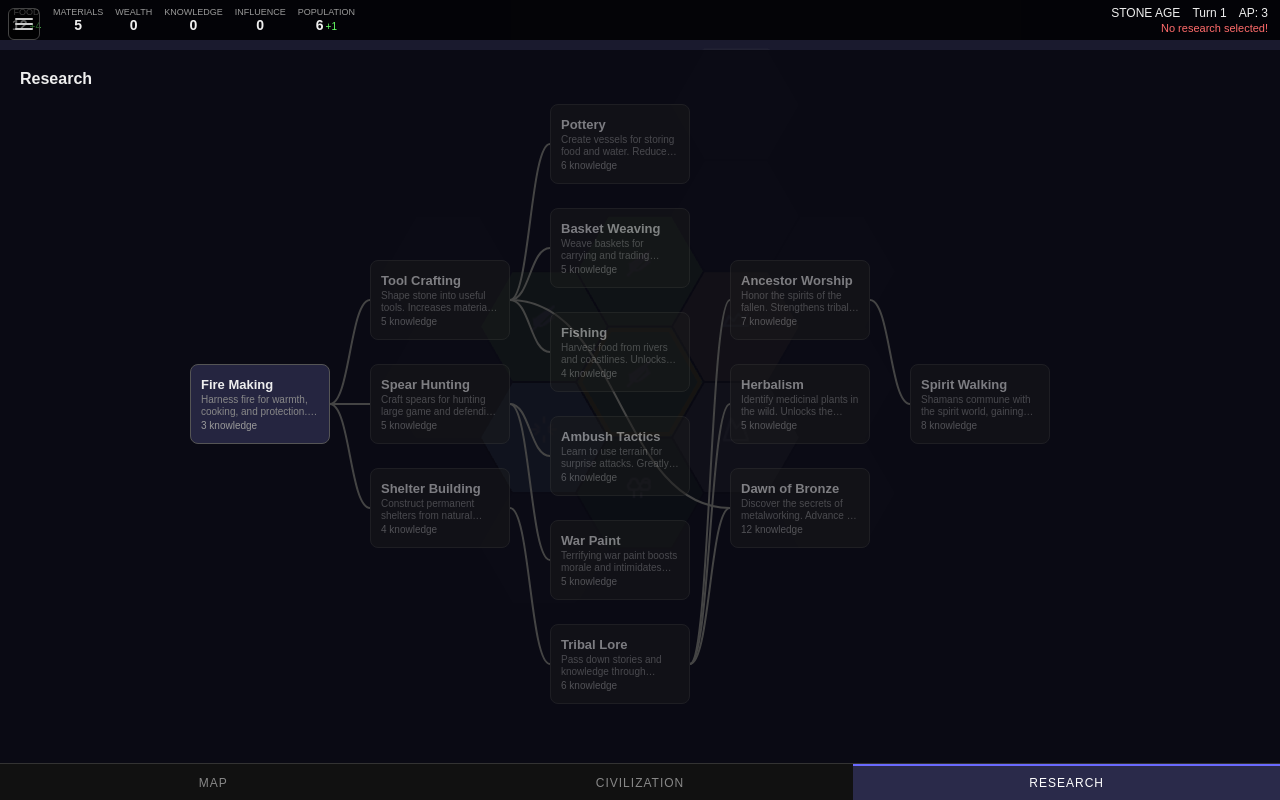
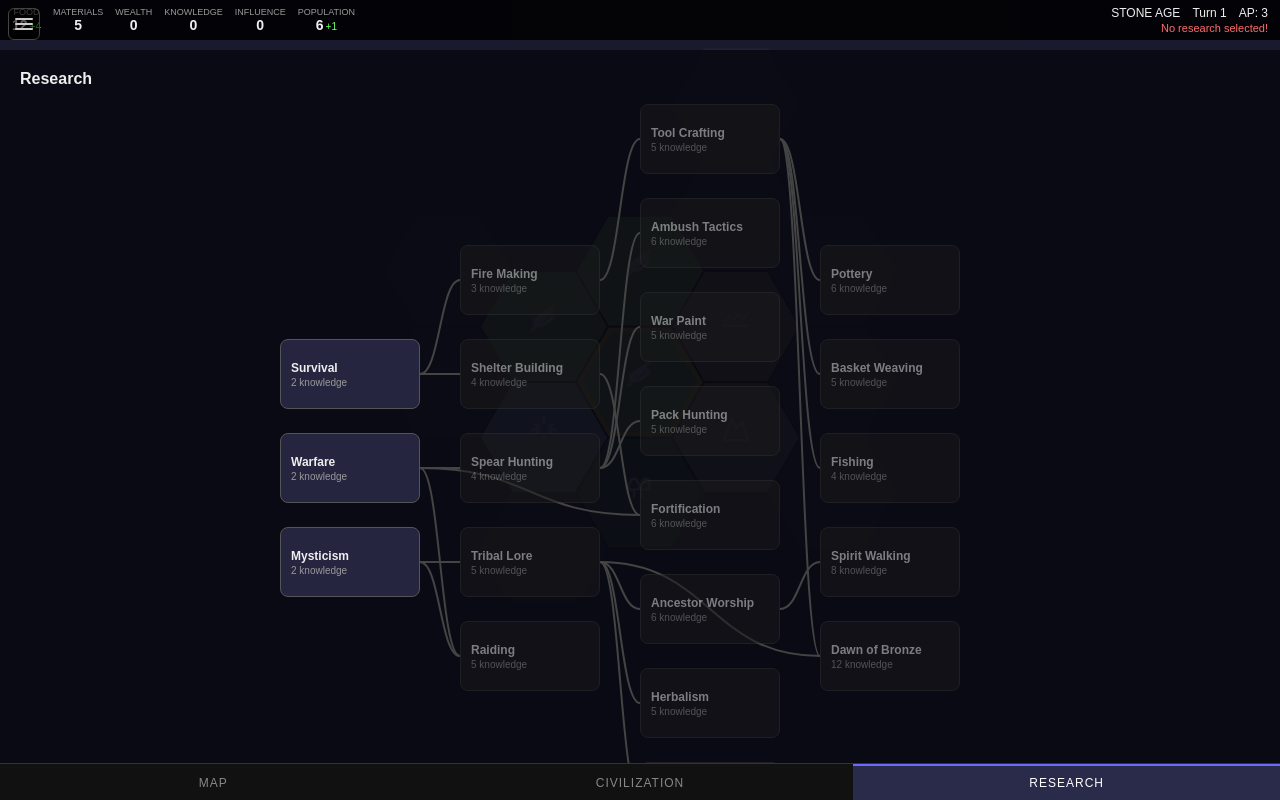
Before and after one commit to bitnook-cc/lithos, a React (Vite) app: page / in a window 1280 px wide. Both pictures are taken after a click on the element "No research selected!". Built offline with nearby package versions, Linux system fonts and the light colour scheme.

Commit message:
feat: parallel tech trees (3 roots), expandable tech details with effects list and research button

```diff
--- a/src/data/techs/stoneAge.ts
+++ b/src/data/techs/stoneAge.ts
@@ -2,24 +2,30 @@ import { TechNode } from '@/types/game';
 
 export function stoneAgeTechs(): TechNode[] {
   return [
-    // Root
+    // ══════════════════════════════
+    // SURVIVAL TREE (root: Survival)
+    // ══════════════════════════════
+    {
+      id: 'survival', name: 'Survival',
+      description: 'Basic survival instincts. Learn to find food, water, and shelter in the wilderness.',
+      cost: 2, researched: false, requires: [],
+      effects: { resourceBonuses: { food: 1 } },
+    },
     {
       id: 'fire_making', name: 'Fire Making',
-      description: 'Harness fire for warmth, cooking, and protection. Unlocks advanced technologies.',
-      cost: 3, researched: false, requires: [],
+      description: 'Harness fire for warmth, cooking, and scaring off predators.',
+      cost: 3, researched: false, requires: ['survival'],
       effects: { resourceBonuses: { food: 1 } },
     },
-
-    // === Resources Branch ===
     {
       id: 'tool_crafting', name: 'Tool Crafting',
-      description: 'Shape stone into useful tools. Increases material output and enables construction.',
+      description: 'Shape stone and bone into useful tools. Increases material output.',
       cost: 5, researched: false, requires: ['fire_making'],
       effects: { resourceBonuses: { materials: 1 } },
     },
     {
       id: 'pottery', name: 'Pottery',
-      description: 'Create vessels for storing food and water. Reduces spoilage and increases food reserves.',
+      description: 'Create vessels for storing food and water. Reduces spoilage.',
       cost: 6, researched: false, requires: ['tool_crafting'],
       effects: { resourceBonuses: { food: 2 } },
     },
@@ -35,17 +41,31 @@ export function stoneAgeTechs(): TechNode[] {
       cost: 4, researched: false, requires: ['tool_crafting'],
       effects: { resourceBonuses: { food: 1 }, unlocksBuilding: 'fishing_dock' },
     },
+    {
+      id: 'shelter_building', name: 'Shelter Building',
+      description: 'Construct permanent shelters from natural materials.',
+      cost: 4, researched: false, requires: ['survival'],
+      effects: { unlocksBuilding: 'shelter' },
+    },
 
-    // === Military Branch ===
+    // ══════════════════════════════
+    // WARFARE TREE (root: Warfare)
+    // ══════════════════════════════
+    {
+      id: 'warfare', name: 'Warfare',
+      description: 'Organize your people for combat. Learn basic fighting techniques.',
+      cost: 2, researched: false, requires: [],
+      effects: { armyBonuses: { strength: 1 } },
+    },
     {
       id: 'spear_hunting', name: 'Spear Hunting',
-      description: 'Craft spears for hunting large game and defending the tribe. Your warriors grow stronger.',
-      cost: 5, researched: false, requires: ['fire_making'],
+      description: 'Craft spears for hunting large game and defending the tribe.',
+      cost: 4, researched: false, requires: ['warfare'],
       effects: { armyBonuses: { strength: 2 }, resourceBonuses: { food: 1 } },
     },
     {
       id: 'ambush_tactics', name: 'Ambush Tactics',
-      description: 'Learn to use terrain for surprise attacks. Greatly improves stealth in combat.',
+      description: 'Use terrain for surprise attacks. Greatly improves stealth.',
       cost: 6, researched: false, requires: ['spear_hunting'],
       effects: { armyBonuses: { stealth: 3 } },
     },
@@ -55,24 +75,39 @@ export function stoneAgeTechs(): TechNode[] {
       cost: 5, researched: false, requires: ['spear_hunting'],
       effects: { armyBonuses: { morale: 3 }, addsCivTag: 'Painted Warriors' },
     },
+    {
+      id: 'pack_hunting', name: 'Pack Hunting',
+      description: 'Coordinate group hunts for larger prey. Strength in numbers.',
+      cost: 5, researched: false, requires: ['spear_hunting'],
+      effects: { armyBonuses: { numbers: 3 }, resourceBonuses: { food: 1 } },
+    },
+    // Crossover: requires warfare + shelter
+    {
+      id: 'fortification', name: 'Fortification',
+      description: 'Combine shelter-building with military knowledge to create defensive positions.',
+      cost: 6, researched: false, requires: ['warfare', 'shelter_building'],
+      effects: { armyBonuses: { toughness: 3 }, unlocksBuilding: 'hill_fort' },
+    },
 
-    // === Philosophy Branch ===
+    // ══════════════════════════════
+    // MYSTICISM TREE (root: Mysticism)
+    // ══════════════════════════════
     {
-      id: 'shelter_building', name: 'Shelter Building',
-      description: 'Construct permanent shelters from natural materials. Protects your people from the elements.',
-      cost: 4, researched: false, requires: ['fire_making'],
-      effects: { unlocksBuilding: 'shelter' },
+      id: 'mysticism', name: 'Mysticism',
+      description: 'Contemplate the mysteries of the natural world. Begin to ask why.',
+      cost: 2, researched: false, requires: [],
+      effects: { resourceBonuses: { knowledge: 1 } },
     },
     {
       id: 'tribal_lore', name: 'Tribal Lore',
-      description: 'Pass down stories and knowledge through generations. Your people gain cultural identity.',
-      cost: 6, researched: false, requires: ['shelter_building'],
+      description: 'Pass down stories and knowledge through generations.',
+      cost: 5, researched: false, requires: ['mysticism'],
       effects: { addsCivTag: 'Oral Tradition', resourceBonuses: { knowledge: 1 } },
     },
     {
       id: 'ancestor_worship', name: 'Ancestor Worship',
-      description: 'Honor the spirits of the fallen. Strengthens tribal bonds and boosts morale.',
-      cost: 7, researched: false, requires: ['tribal_lore'],
+      description: 'Honor the spirits of the fallen. Strengthens tribal bonds.',
+      cost: 6, researched: false, requires: ['tribal_lore'],
       effects: { armyBonuses: { morale: 2 }, resourceBonuses: { influence: 1 } },
     },
     {
@@ -81,16 +116,29 @@ export function stoneAgeTechs(): TechNode[] {
       cost: 8, researched: false, requires: ['ancestor_worship'],
       effects: { resourceBonuses: { knowledge: 2 }, addsCivTag: 'Spirit Walkers', addsLeaderTrait: 'Visionary' },
     },
-
-    // === Cross-branch ===
     {
       id: 'herbalism', name: 'Herbalism',
-      description: 'Identify medicinal plants in the wild. Unlocks the Herbalist Hut for knowledge and healing.',
+      description: 'Identify medicinal plants. Unlocks the Herbalist Hut.',
       cost: 5, researched: false, requires: ['tribal_lore'],
       effects: { resourceBonuses: { food: 1 }, unlocksBuilding: 'herbalist_hut' },
     },
+    {
+      id: 'stargazing', name: 'Stargazing',
+      description: 'Map the night sky. Navigate by the stars and predict seasons.',
+      cost: 6, researched: false, requires: ['tribal_lore'],
+      effects: { resourceBonuses: { knowledge: 1 }, addsCivTag: 'Stargazers' },
+    },
+    // Crossover: requires mysticism + warfare
+    {
+      id: 'raiding', name: 'Raiding',
+      description: 'Combine cunning with aggression to raid rival camps for supplies.',
+      cost: 5, researched: false, requires: ['mysticism', 'warfare'],
+      effects: { armyBonuses: { speed: 2, stealth: 1 }, resourceBonuses: { wealth: 1 } },
+    },
 
-    // === Advance ===
+    // ══════════════════════════════
+    // ADVANCE (crossover: survival + mysticism)
+    // ══════════════════════════════
     {
       id: 'advance_bronze', name: 'Dawn of Bronze',
       description: 'Discover the secrets of metalworking. Advance to the Bronze Age.',
--- a/src/ui/TechTree.tsx
+++ b/src/ui/TechTree.tsx
@@ -1,10 +1,11 @@
-import React, { useMemo } from 'react';
+import React, { useMemo, useState } from 'react';
 import { useGameStore } from '@/store/gameStore';
 import { canQueue, getTechCost } from '@/logic/techEngine';
-import { TechNode } from '@/types/game';
+import { TechNode, TechEffects } from '@/types/game';
+import { getBuildingDef } from '@/data/buildings';
 
 const NODE_W = 140;
-const NODE_H = 80;
+const NODE_H = 70;
 const GAP_X = 40;
 const GAP_Y = 24;
 
@@ -16,7 +17,6 @@ interface LayoutNode {
   y: number;
 }
 
-/** Assign each tech a column (depth from roots) and row (order within column) */
 function layoutTechs(techs: TechNode[]): LayoutNode[] {
   const techMap = new Map(techs.map(t => [t.id, t]));
   const depths = new Map<string, number>();
@@ -36,7 +36,6 @@ function layoutTechs(techs: TechNode[]): LayoutNode[] {
 
   techs.forEach(t => getDepth(t.id));
 
-  // Group by column
   const columns = new Map<number, TechNode[]>();
   for (const tech of techs) {
     const col = depths.get(tech.id) ?? 0;
@@ -47,17 +46,10 @@ function layoutTechs(techs: TechNode[]): LayoutNode[] {
   const nodes: LayoutNode[] = [];
   for (const [col, colTechs] of columns) {
     colTechs.forEach((tech, row) => {
-      nodes.push({
-        tech,
-        col,
-        row,
-        x: col * (NODE_W + GAP_X),
-        y: row * (NODE_H + GAP_Y),
-      });
+      nodes.push({ tech, col, row, x: col * (NODE_W + GAP_X), y: row * (NODE_H + GAP_Y) });
     });
   }
 
-  // Center columns vertically relative to the tallest column
   const maxRows = Math.max(...Array.from(columns.values()).map(c => c.length));
   for (const node of nodes) {
     const colSize = columns.get(node.col)!.length;
@@ -68,17 +60,48 @@ function layoutTechs(techs: TechNode[]): LayoutNode[] {
   return nodes;
 }
 
+/** Format tech effects into human-readable lines */
+function formatEffects(effects: TechEffects): string[] {
+  const lines: string[] = [];
+
+  if (effects.resourceBonuses) {
+    for (const [key, val] of Object.entries(effects.resourceBonuses)) {
+      if (val) lines.push(`+${val} ${key} per turn`);
+    }
+  }
+  if (effects.armyBonuses) {
+    for (const [key, val] of Object.entries(effects.armyBonuses)) {
+      if (val) lines.push(`+${val} army ${key}`);
+    }
+  }
+  if (effects.unlocksBuilding) {
+    const b = getBuildingDef(effects.unlocksBuilding);
+    lines.push(`Unlocks building: ${b?.name ?? effects.unlocksBuilding}`);
+  }
+  if (effects.addsCivTag) {
+    lines.push(`Grants tag: ${effects.addsCivTag}`);
+  }
+  if (effects.addsLeaderTrait) {
+    lines.push(`Grants leader trait: ${effects.addsLeaderTrait}`);
+  }
+  if (effects.isAdvance) {
+    lines.push('Advances to next age');
+  }
+
+  return lines;
+}
+
 interface Props {
   onResearch: (techId: string) => void;
 }
 
 export function TechTree({ onResearch }: Props) {
   const { techs, activeResearch, researchProgress } = useGameStore();
+  const [expandedId, setExpandedId] = useState<string | null>(null);
 
   const layout = useMemo(() => layoutTechs(techs), [techs]);
   const nodeMap = useMemo(() => new Map(layout.map(n => [n.tech.id, n])), [layout]);
 
-  // Compute SVG lines for dependencies
   const lines = useMemo(() => {
     const result: { x1: number; y1: number; x2: number; y2: number; researched: boolean }[] = [];
     for (const node of layout) {
@@ -100,6 +123,8 @@ export function TechTree({ onResearch }: Props) {
 
   const totalW = Math.max(...layout.map(n => n.x + NODE_W)) + 40;
   const totalH = Math.max(...layout.map(n => n.y + NODE_H)) + 40;
+
+  const expandedTech = expandedId ? techs.find(t => t.id === expandedId) : null;
 
   return (
     <div style={{
@@ -130,74 +155,47 @@ export function TechTree({ onResearch }: Props) {
           const { tech } = node;
           const available = canQueue(tech.id, techs);
           const isActive = activeResearch === tech.id;
+          const isExpanded = expandedId === tech.id;
           const cost = getTechCost(tech.id, techs);
 
           let bg = '#1a1a1a';
           let border = '1px solid #333';
           let opacity = 0.5;
-          let cursor = 'default';
+          let cursor = 'pointer';
 
           if (tech.researched) {
-            bg = '#1a3a1a';
-            border = '1px solid #4caf50';
-            opacity = 1;
+            bg = '#1a3a1a'; border = '1px solid #4caf50'; opacity = 1;
           } else if (isActive) {
-            bg = '#2a2a4a';
-            border = '2px solid #6a6aff';
-            opacity = 1;
+            bg = '#2a2a4a'; border = '2px solid #6a6aff'; opacity = 1;
           } else if (available) {
-            bg = '#252540';
-            border = '1px solid #555';
-            opacity = 1;
-            cursor = 'pointer';
+            bg = '#252540'; border = '1px solid #555'; opacity = 1;
+          } else {
+            cursor = 'pointer'; // still clickable to see info
           }
 
           return (
             <div
               key={tech.id}
-              onClick={() => available && !tech.researched && onResearch(tech.id)}
+              onClick={() => setExpandedId(isExpanded ? null : tech.id)}
               style={{
-                position: 'absolute',
-                left: node.x,
-                top: node.y,
-                width: NODE_W,
-                height: NODE_H,
-                background: bg,
-                border,
-                borderRadius: 8,
-                padding: '6px 10px',
-                opacity,
-                cursor,
-                display: 'flex',
-                flexDirection: 'column',
-                justifyContent: 'center',
-                color: '#eee',
-                fontSize: 12,
-                boxSizing: 'border-box',
+                position: 'absolute', left: node.x, top: node.y,
+                width: NODE_W, height: NODE_H,
+                background: bg, border, borderRadius: 8,
+                padding: '6px 10px', opacity, cursor,
+                display: 'flex', flexDirection: 'column', justifyContent: 'center',
+                color: '#eee', fontSize: 12, boxSizing: 'border-box',
+                outline: isExpanded ? '2px solid #fff' : 'none',
+                outlineOffset: 1,
               }}
             >
-              <div style={{ fontWeight: 'bold', fontSize: 13, marginBottom: 2 }}>{tech.name}</div>
-              {tech.description && (
-                <div style={{
-                  fontSize: 10, color: '#888', lineHeight: '1.2',
-                  overflow: 'hidden', display: '-webkit-box',
-                  WebkitLineClamp: 2, WebkitBoxOrient: 'vertical',
-                  marginBottom: 2,
-                }}>{tech.description}</div>
-              )}
+              <div style={{ fontWeight: 'bold', fontSize: 12, marginBottom: 2 }}>{tech.name}</div>
               <div style={{ fontSize: 10, color: '#999' }}>
-                {tech.researched
-                  ? 'Researched'
-                  : isActive
-                    ? `${researchProgress} / ${cost}`
-                    : `${cost} knowledge`
-                }
+                {tech.researched ? 'Researched'
+                  : isActive ? `${researchProgress} / ${cost}`
+                  : `${cost} knowledge`}
               </div>
               {isActive && (
-                <div style={{
-                  height: 3, borderRadius: 1.5, background: '#333',
-                  marginTop: 4, overflow: 'hidden',
-                }}>
+                <div style={{ height: 3, borderRadius: 1.5, background: '#333', marginTop: 3, overflow: 'hidden' }}>
                   <div style={{
                     height: '100%', borderRadius: 1.5, background: '#6a6aff',
                     width: `${Math.min(100, (researchProgress / cost) * 100)}%`,
@@ -209,6 +207,87 @@ export function TechTree({ onResearch }: Props) {
           );
         })}
       </div>
+
+      {/* Expanded detail panel */}
+      {expandedTech && (() => {
+        const available = canQueue(expandedTech.id, techs);
+        const isActive = activeResearch === expandedTech.id;
+        const cost = getTechCost(expandedTech.id, techs);
+        const effects = formatEffects(expandedTech.effects);
+        const prereqs = expandedTech.requires.map(rid => techs.find(t => t.id === rid)).filter(Boolean);
+
+        return (
+          <div style={{
+            marginTop: 24, background: '#1a1a2e', borderRadius: 10,
+            border: '1px solid #444', padding: 20, maxWidth: 400, margin: '24px auto 0',
+          }}>
+            <div style={{ fontSize: 18, fontWeight: 'bold', marginBottom: 4, color: '#eee' }}>
+              {expandedTech.name}
+            </div>
+            <div style={{ fontSize: 13, color: '#aaa', lineHeight: 1.5, marginBottom: 12 }}>
+              {expandedTech.description}
+            </div>
+
+            {/* Effects */}
+            {effects.length > 0 && (
+              <div style={{ marginBottom: 12 }}>
+                <div style={{ fontSize: 11, color: '#888', textTransform: 'uppercase', marginBottom: 4 }}>Effects</div>
+                {effects.map((e, i) => (
+                  <div key={i} style={{ fontSize: 12, color: '#8d8', marginBottom: 2 }}>{e}</div>
+                ))}
+              </div>
+            )}
+
+            {/* Prerequisites */}
+            {prereqs.length > 0 && (
+              <div style={{ marginBottom: 12 }}>
+                <div style={{ fontSize: 11, color: '#888', textTransform: 'uppercase', marginBottom: 4 }}>Requires</div>
+                {prereqs.map(p => (
+                  <div key={p!.id} style={{
+                    fontSize: 12,
+                    color: p!.researched ? '#4caf50' : '#f66',
+                    marginBottom: 2,
+                  }}>
+                    {p!.name} {p!.researched ? '(done)' : '(not yet)'}
+                  </div>
+                ))}
+              </div>
+            )}
+
+            {/* Cost */}
+            {!expandedTech.researched && (
+              <div style={{ fontSize: 12, color: '#aaa', marginBottom: 12 }}>
+                Cost: {cost} knowledge
+                {isActive && ` (${researchProgress}/${cost} progress)`}
+              </div>
+            )}
+
+            {/* Action button */}
+            {!expandedTech.researched && available && !isActive && (
+              <button
+                onClick={(e) => { e.stopPropagation(); onResearch(expandedTech.id); }}
+                style={{
+                  padding: '8px 20px', borderRadius: 6, border: 'none',
+                  background: '#6a6aff', color: '#fff', fontSize: 13,
+                  cursor: 'pointer', width: '100%',
+                }}
+              >
+                Research This
+              </button>
+            )}
+            {isActive && (
+              <div style={{ fontSize: 12, color: '#6a6aff', textAlign: 'center' }}>
+                Currently researching...
+              </div>
+            )}
+            {expandedTech.researched && (
+              <div style={{ fontSize: 12, color: '#4caf50', textAlign: 'center' }}>
+                Already researched
+              </div>
+            )}
+          </div>
+        );
+      })()}
     </div>
   );
 }
```
Also changed, not shown: 1 other file (tests, documents, lock files or other folders).
